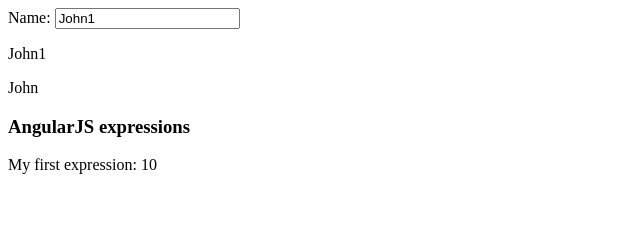
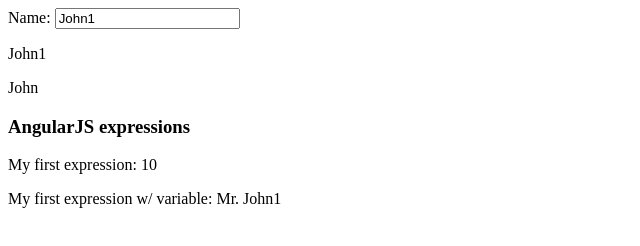
Before and after one commit to TheJoin95/giovanisi-web-based-gobetti-volta, a plain HTML site: page 09-06-2017/index.html in a window 1280 px wide. Shown: the whole page, without its empty margins (0-640 px from the left). Drawn offline with Linux system fonts and the light colour scheme.

Commit message:
09-06-2017 - expression variables

```diff
--- a/09-06-2017/index.html
+++ b/09-06-2017/index.html
@@ -9,6 +9,7 @@
   <p ng-bind="firstName"></p>
   <h3>AngularJS expressions</h3>
   <p>My first expression: {{ 5 + 5 }}</p>
+  <p>My first expression w/ variable: {{  'Mr. ' + name }}</p>
 </div>
 </body>
 </html>
```
